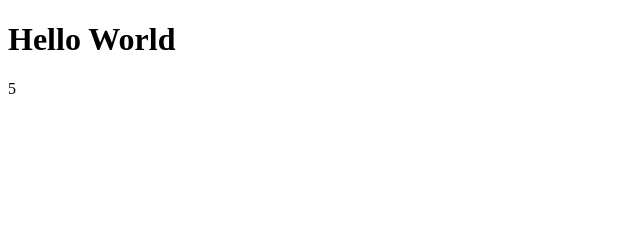
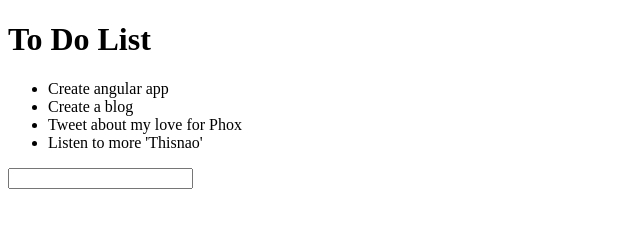
Before and after one commit to ayoobembe/mean_todo, a website: page app/index.html in a window 1280 px wide. Shown: the whole page, without its empty margins (0-640 px from the left). Drawn offline with nearby package versions, Linux system fonts and the light colour scheme.

Commit message:
Initialized the angular app module in main.js as well as its controllers module

```diff
--- a/app/index.html
+++ b/app/index.html
@@ -1,16 +1,23 @@
 <!DOCTYPE html>
 
-<html ng-app>
+<html ng-app="mean_todo">
   <head>
     <meta charset="utf-8"/>
     <title>To Do</title>
   </head>
 
   <body>
-    <h1>Hello World</h1>
-    <p>{{3+2}}</p>
+    <h1>To Do List</h1>
+    <div ng-controller="taskController">
+      <ul>
+        <li ng-repeat="task in tasks">{{task.title}}</li>
+      </ul>
+      <input type="text" ng-model="new_task"/>{{new_task}}
+    </div>
 
     <script type="text/javascript" src="bower_components/angular/angular.min.js">
     </script>
+    <script type="text/javascript" src="/js/main.js"></script>
+    <script type="text/javascript" src="/js/controllers.js"></script>
   </body>
 </html>
--- /dev/null
+++ b/app/js/controllers.js
@@ -0,0 +1,10 @@
+app.controller("taskController", ["$scope", function($scope) {
+
+    $scope.tasks = [
+      {"title": "Create angular app"},
+      {"title": "Create a blog"},
+      {"title": "Tweet about my love for Phox"},
+      {"title": "Listen to more 'Thisnao'"}
+    ]
+
+}]);
--- /dev/null
+++ b/app/js/main.js
@@ -0,0 +1 @@
+var app = angular.module("mean_todo",[])
--- a/server.js
+++ b/server.js
@@ -3,6 +3,7 @@ var express = require("express"),
 
 // middleware
 app.use(express.static(__dirname + '/app'))
+// app.use('/js', express.static(__dirname + '/app/js'))
 
 // routes
 app.get('/', function(req, res) {
```
